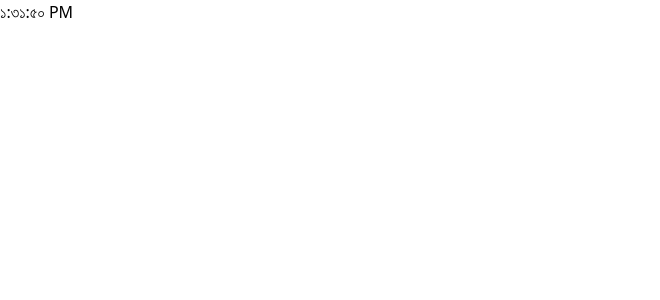
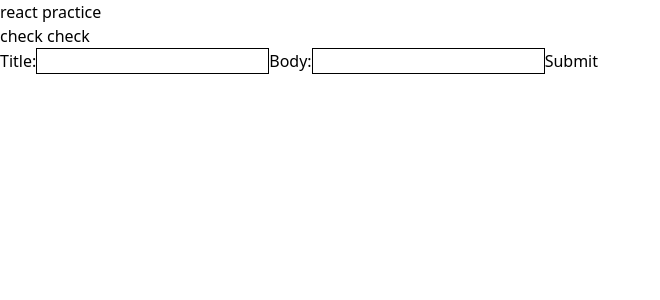
Before and after one commit to emonpappu17/learning-github, a React (Vite) app: page / in a window 1280 px wide. Shown: the top 300 px of the page, without its empty margins (0-660 px from the left). Built offline with nearby package versions, Linux system fonts and the light colour scheme.

Commit message:
add a function

```diff
--- a/src/App.jsx
+++ b/src/App.jsx
@@ -17,6 +17,7 @@ function App() {
   return (
     <>
       <p>react practice</p>
+      <p>check check</p>
       {/* <input className="border" type="text" onChange={(e) => seTitle(e.target.value)} /> */}
       <form action="" onSubmit={onSubmit}>
         <label htmlFor="title">Title:</label>
--- a/src/main.jsx
+++ b/src/main.jsx
@@ -3,11 +3,11 @@ import { createRoot } from 'react-dom/client'
 import App from './App.jsx'
 import './index.css'
 
-// createRoot(document.getElementById('root')).render(
-//   <StrictMode>
-//     <App />
-//   </StrictMode>,
-// )
+createRoot(document.getElementById('root')).render(
+  <StrictMode>
+    <App />
+  </StrictMode>,
+)
 
 // const element = (
 //   <div>
@@ -32,25 +32,25 @@ import './index.css'
 
 // }, 1000)
 
-class Hi extends React.Component {
-  constructor(props) {
-    super(props);
-    this.state = {
-      time: new Date().toLocaleTimeString(this.props.local)
-    }
-  }
-  componentDidMount() {
-    this.timer = setInterval(() => this.setState({
-      date: new Date()
-    }), 1000)
-  }
-  render() {
-    return (
-      <h1>
-        {new Date().toLocaleTimeString(this.props.local)}
-      </h1>
-    )
-  }
-}
+// class Hi extends React.Component {
+//   constructor(props) {
+//     super(props);
+//     this.state = {
+//       time: new Date().toLocaleTimeString(this.props.local)
+//     }
+//   }
+//   componentDidMount() {
+//     this.timer = setInterval(() => this.setState({
+//       date: new Date()
+//     }), 1000)
+//   }
+//   render() {
+//     return (
+//       <h1>
+//         {new Date().toLocaleTimeString(this.props.local)}
+//       </h1>
+//     )
+//   }
+// }
 
-createRoot(document.getElementById('root')).render(<Hi local="bn-BD"></Hi>)
+// createRoot(document.getElementById('root')).render(<Hi local="bn-BD"></Hi>)
--- /dev/null
+++ b/src/test.js
@@ -0,0 +1,4 @@
+export function name(params) {
+    console.log('hello world', params);
+
+}
```
